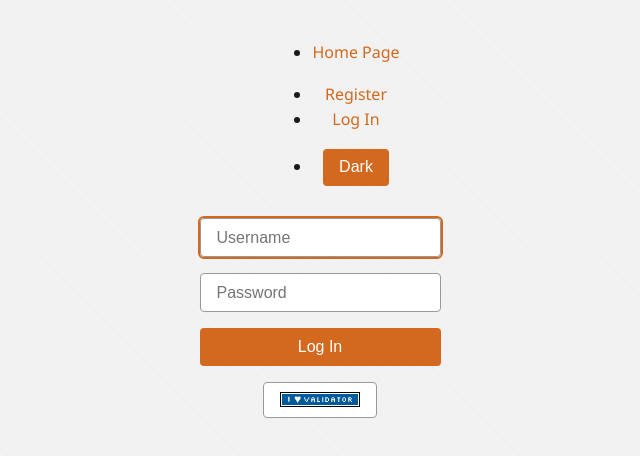
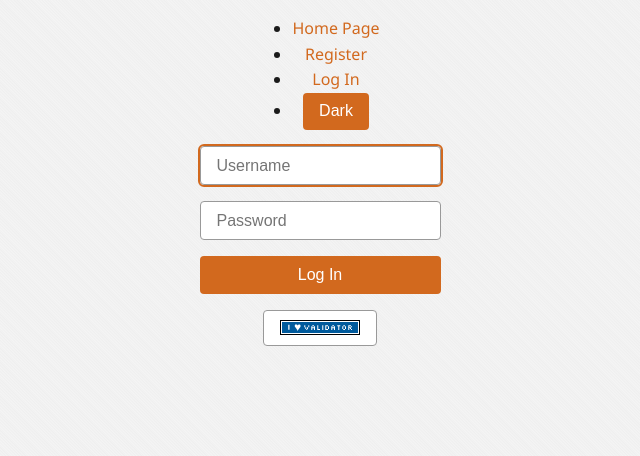
Before and after one commit to wdceng/project, a plain HTML site: page dev.html in a window 1280 px wide. Shown: the whole page, without its empty margins (320-960 px from the left). Drawn offline with Linux system fonts and the light colour scheme.

Commit message:
css updated

```diff
--- a/static/styles.css
+++ b/static/styles.css
@@ -1,46 +1,89 @@
-/* Base Theme Variables */
-:root {
-  --bg-color: #f4f4f4;
-  --text-color: #1a1a1a;
-  --accent-color: #d2691e; /* Welding orange */
-  --border-color: #ccc;
-  --input-bg: #fff;
-  --input-text: #000;
-  --input-border: #999;
-  --code-bg: #e0e0e0;
-  --table-stripe: #f0f0f0;
-}
+/* === GLOBAL RESET & BASE STYLES === */
+/* Apply to all elements and their pseudo-elements */
+*,
+*::before,
+*::after {
+  /* Use border-box to make sizing predictable */
+  box-sizing: border-box;
 
-body[data-theme="dark"] {
-  --bg-color: #121212;
-  --text-color: #e0e0e0;
-  --accent-color: #ff8c00;
-  --border-color: #444;
-  --input-bg: #1f1f1f;
-  --input-text: #fff;
-  --input-border: #666;
-  --code-bg: #1e1e1e;
-  --table-stripe: #1a1a1a;
-}
+  /* Remove default spacing */
+  margin: 0;
+  padding: 0;
 
-* {
-  box-sizing: border-box;
+  /* Smooth transitions on all properties (be cautious!) */
   transition: all 0.2s ease-in-out;
 }
 
+/* Optional: Respect user's motion preferences in device settings */
+@media (prefers-reduced-motion: reduce) {
+  *,
+  *::before,
+  *::after {
+    transition: none !important;
+  }
+}
+
+/* Html properties are for foundational stuff */
+html {
+  font-size: 16px; /* Sets rem baseline */
+  direction: ltr; /* Good for clarity, especially if supporting RTL later */
+  scroll-behavior: smooth; /* UX-friendly scrolling */
+  -webkit-font-smoothing: antialiased; /* Mac/Safari font rendering */
+  -moz-osx-font-smoothing: grayscale; /* Firefox/Mac font rendering */
+  text-size-adjust: 100%; /* Prevent font auto-scaling */
+  -webkit-text-size-adjust: 100%; /* Prevent font size adjustments in Safari, Chrome, and modern Opera */
+  -ms-text-size-adjust: 100%; /* Prevent font size adjustments in Internet Explorer and legacy Edge */
+  -moz-text-size-adjust: 100%; /* Prevent font size adjustments in Firefox */
+}
+
+/* === Base Theme Variables (Light Theme) === */
+/* Define default design tokens for layout and UI styling */
+:root {
+  --bg-color: #f4f4f4; /* Page background color */
+  --text-color: #1a1a1a; /* Default text color */
+  --accent-color: #d2691e; /* Primary accent color (Welding orange) */
+  --border-color: #ccc; /* Border color for elements like tables, cards */
+  --input-bg: #fff; /* Background color for form inputs */
+  --input-text: #000; /* Text color inside form inputs */
+  --input-border: #999; /* Border color for form inputs */
+  --code-bg: #e0e0e0; /* Background for code blocks */
+  --table-stripe: #f0f0f0; /* Alternate row background for tables */
+}
+
+/* === Dark Theme Variables === */
+/* Overrides applied when [data-theme="dark"] is set on <body> */
+body[data-theme="dark"] {
+  --bg-color: #121212; /* Dark background for the page */
+  --text-color: #e0e0e0; /* Light text for contrast */
+  --accent-color: #ff8c00; /* Brighter orange accent for dark mode */
+  --border-color: #444; /* Darker borders for subtle contrast */
+  --input-bg: #1f1f1f; /* Dark background for form inputs */
+  --input-text: #fff; /* Light input text for readability */
+  --input-border: #666; /* Input borders slightly lighter than bg */
+  --code-bg: #1e1e1e; /* Code block background in dark mode */
+  --table-stripe: #1a1a1a; /* Subtle row striping for tables */
+}
+
+/* Html properties are for foundational stuff,
+   body properties are the right place for:
+   - Visual styling: background-color, color
+   - Typography: font-family, line-height
+   - Layout spacing: padding, margin, display: flex, etc.*/
 body {
-  background-color: var(--bg-color);
-  color: var(--text-color);
-  font-family: "Segoe UI", sans-serif;
-  line-height: 1.6;
-  padding: 1rem;
+  background-color: var(
+    --bg-color
+  ); /* Set background color from theme variable */
+  color: var(--text-color); /* Set text color from theme variable */
+  font-family: "Segoe UI", sans-serif; /* Use a clean, modern sans-serif font */
+  line-height: 1.6; /* Improve readability with comfortable line spacing */
+  padding: 1rem; /* Add space around the body content */
 
-  display: flex;
-  flex-direction: column;
-  justify-content: flex-start; /* align to top */
-  align-items: center; /* center horizontally */
-  min-height: 100vh; /* full screen height */
-  text-align: center; /* optional */
+  display: flex; /* Use Flexbox for layout */
+  flex-direction: column; /* Stack children vertically */
+  justify-content: flex-start; /* Align items to the top of the page */
+  align-items: center; /* Center items horizontally */
+  min-height: 100vh; /* Ensure body fills the full height of the viewport */
+  text-align: center; /* Center-align text (optional, based on layout needs) */
 }
 
 /* Headings */
```
